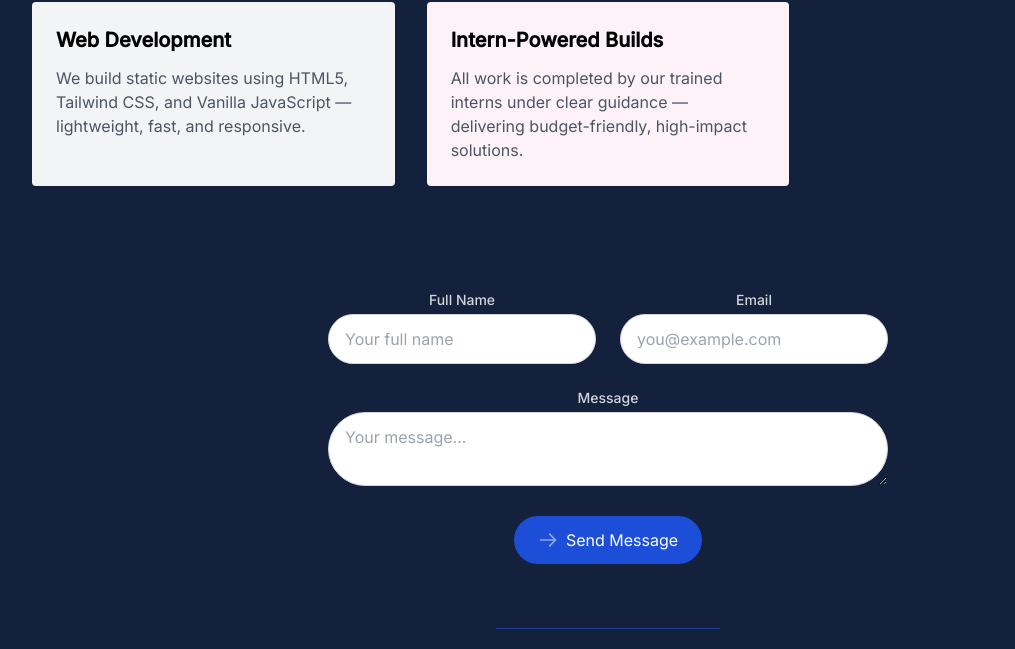
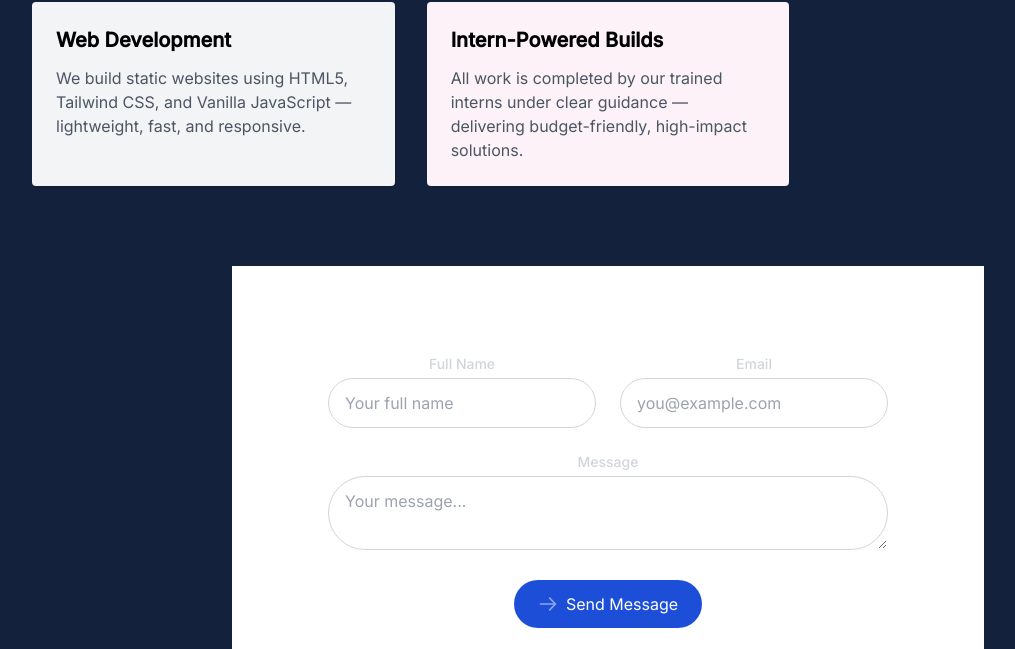
Before and after one commit to rehan-devvv/trovyn-studio-site, a plain HTML site: page index.html in a window 1280 px wide. Shown: the part 2794-3443 px from the top of the page, without its empty margins (32-1047 px from the left). Drawn offline with nearby package versions, Linux system fonts and the light colour scheme; files whose address does not match are found by name.

Commit message:
Update index.html

```diff
--- a/index.html
+++ b/index.html
@@ -267,6 +267,7 @@
 
 
     <!-- CONTACT Section -->
+    <section id="contact" class="bg-white py-16 px-4 md:px-10 lg:px-24">
     <form action="https://formspree.io/f/xzzgopzl" method="POST" class="space-y-6">
       <!-- Hidden subject line for better inbox clarity -->
       <input type="hidden" name="_subject" value="New client message from TROVYN">
@@ -301,9 +302,9 @@
           </svg>
           <span>Send Message</span>
         </button>
-
       </div>
     </form>
+   </section>
 
 
 
```
